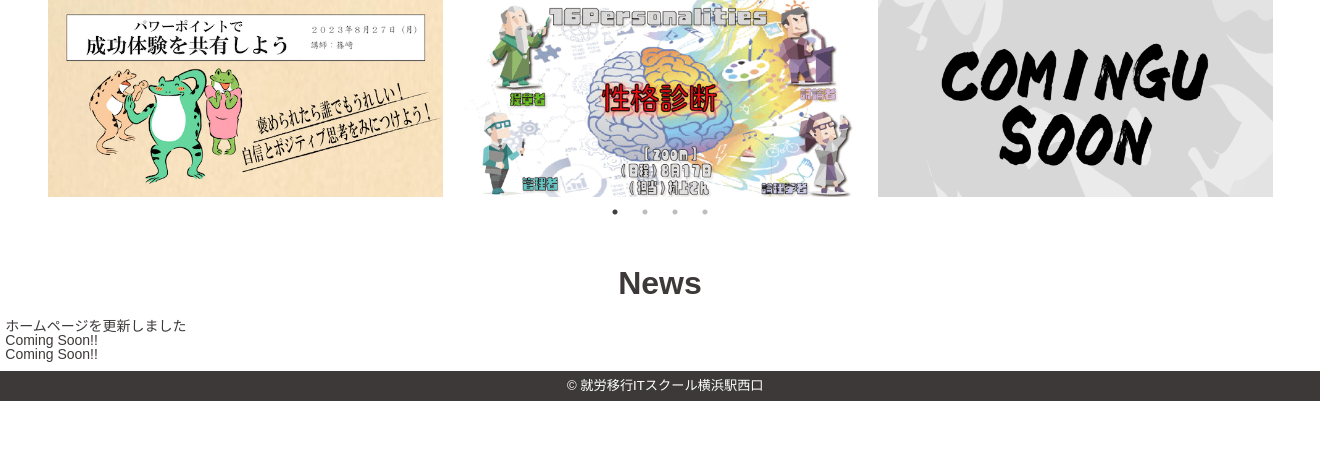
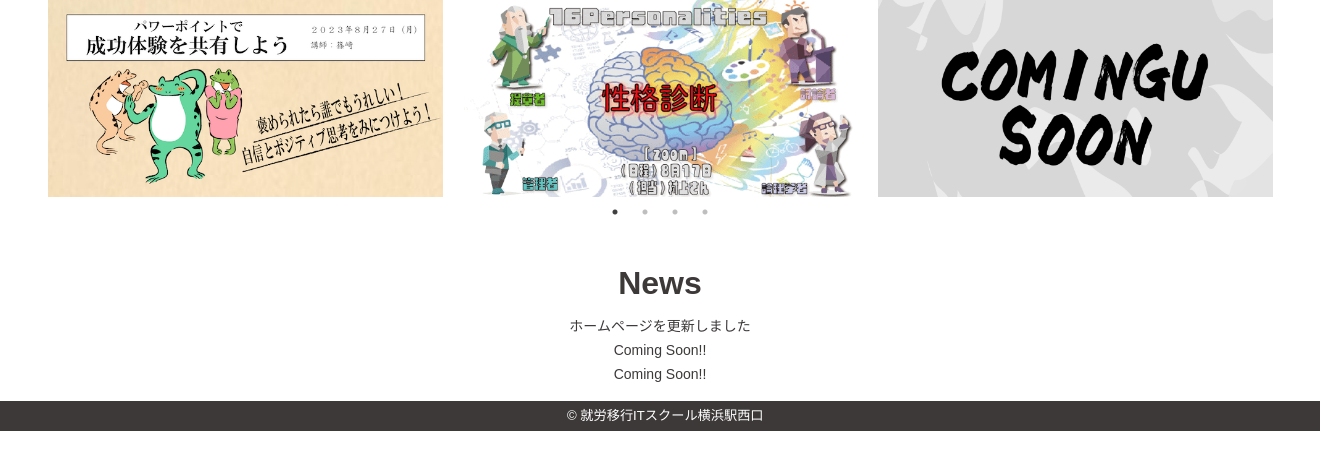
Before and after one commit to rootsyokohamanishi/ITS_Yokohama_1st, a PHP site: page / in a window 1320 px wide; the page is wider, and only the part inside the window is pictured. Shown: the part 133-603 px from the top of that part. Run offline with PHP 8.4, Linux system fonts and the light colour scheme.

Commit message:
Update style.css

```diff
--- a/style.css
+++ b/style.css
@@ -264,7 +264,7 @@ h2 {
     margin: auto;
     margin-top: 10px;
     margin-bottom: 10px;
-    /*display: flex;*/
+    display: flex;
     justify-content: center;
     align-items: center;
 }
```
